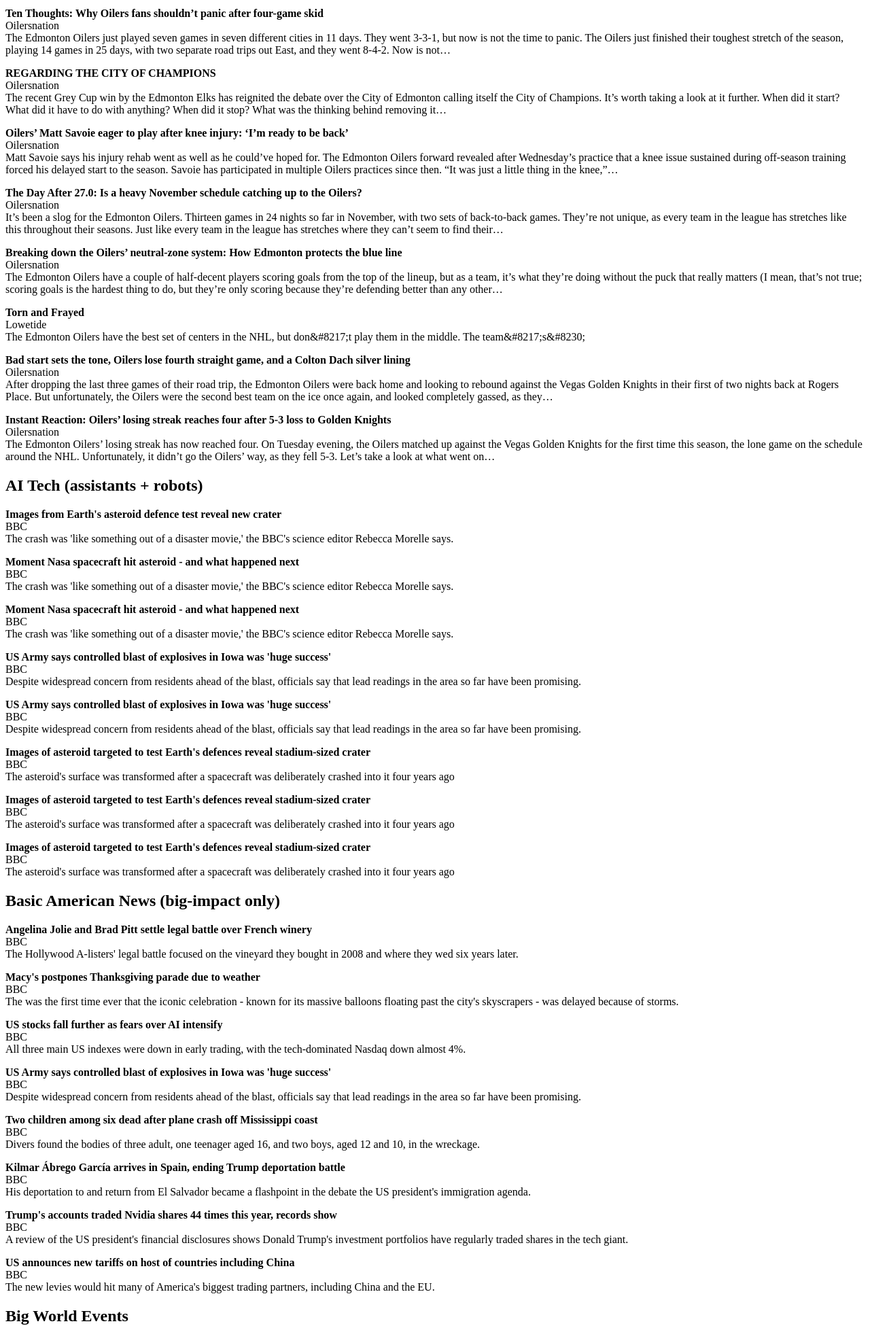
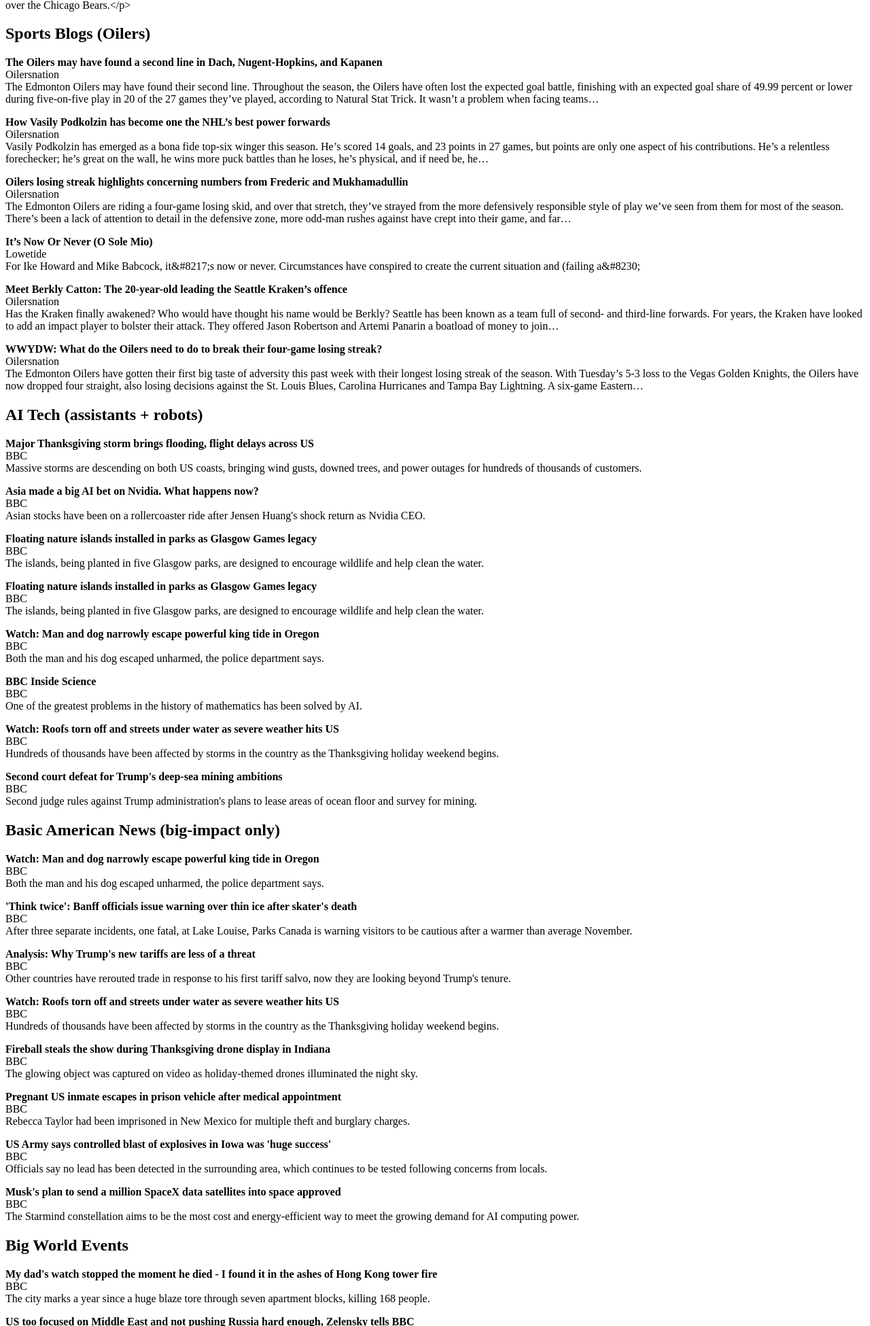
Before and after one commit to ldorchester/doomscroll-briefing, a plain HTML site: page index.html in a window 1280 px wide. Shown: the part 849-2800 px from the top of the page at 68% size. Drawn offline with Linux system fonts and the light colour scheme.

Commit message:
Daily briefing update

```diff
--- a/index.html
+++ b/index.html
@@ -7,55 +7,53 @@
 </head>
 <body>
 <h1>Doomscroll Briefing</h1>
-<p>Wednesday, November 25, 2026 • New since: Tue 05:29 PM → Wed 05:29 PM (America/Edmonton)</p>
+<p>Thursday, November 26, 2026 • New since: Wed 05:34 PM → Thu 05:34 PM (America/Edmonton)</p>
 
 <h2>Canada News</h2>
 <p>No new items since last send.</p>
 <h2>Sports (Oilers + NHL — real news)</h2>
-<p><strong>Canada’s Buchanan scores opener for Villarreal in Champions League</strong><br>Sportsnet<br>&lt;p&gt;Watch as Canadian forward Tajon Buchanan opens the scoring for Villarreal against Slavia Prague in the Champions League group stage.&lt;/p&gt;</p>
-<p><strong>76ers’ Jaylen Brown exits vs. Heat with hamstring injury</strong><br>Sportsnet<br>&lt;p&gt;Forward Jaylen Brown exited Wednesday&amp;#8217;s showdown against the Miami Heat after suffering a hamstring injury, it was announced on the broadcast. &lt;/p&gt;</p>
-<p><strong>Report: Tigers, Kevin Gausman agree to one-year, $25M deal</strong><br>Sportsnet<br>&lt;p&gt;The veteran right-hander agreed to a one-year, $25-million deal with the Tigers on Wednesday, according to ESPN&amp;#8217;s Jeff Passan.&lt;/p&gt;</p>
-<p><strong>Steelers’ Head Coach McCarthy addresses the release of QB Rodgers</strong><br>Sportsnet<br>&lt;p&gt;Watch as Pittsburgh Steelers Head Coach Mike McCarthy discusses the comments and accusations made by QB Aaron Rodgers, and how the Steelers plan to move forward at the QB position. &lt;/p&gt;</p>
-<p><strong>76ers’ James puts on a shooting clinic from deep against Heat</strong><br>Sportsnet<br>&lt;p&gt;76ers&amp;#8217; LeBron James caught fire from beyond the arc in the second quarter against the Heat, knocking down a trio of impressive three-pointers, including some from deep.&lt;/p&gt;</p>
-<p><strong>Cubs’ Pete Crow-Armstrong to receive a record in pre-arbitration bonus pool</strong><br>Sportsnet<br></p>
-<p><strong>Mets officially announce Tarik Skubal signing</strong><br>Sportsnet<br></p>
-<p><strong>Maple Leafs Notebook: Marchenko ready, McKenna’s ice time, Bobrovsky’s reset</strong><br>Sportsnet<br>&lt;p&gt;Kirill Marchenko is poised to make his return to the Maple Leafs lineup, giving the team a much-needed offensive boost, plus rookie Gavin McKenna continues to adjust to his evolving role, and Sergei Bobrovsky looks set to get back between the pipes.&lt;/p&gt;</p>
+<p><strong>Eagles’ Milton shows off arm for absurd touchdown catch by Smith</strong><br>Sportsnet<br>&lt;p&gt;Watch as Philadelphia Eagles quarterback Joe Milton launches a 50-yard throw to DeVonta Smith who catches it in double coverage against the Dallas Cowboys.&lt;/p&gt;</p>
+<p><strong>Cowboys’ Turpin shows off the jets for 31-yard catch and score</strong><br>Sportsnet<br>&lt;p&gt;Watch as Dallas Cowboys receiver KaVontae Turpin catches a Dak Prescott pass and takes it to the house for a 31-yard touchdown against the Philadelphia Eagles.&lt;/p&gt;</p>
+<p><strong>Eagles’ Cooper DeJean ruled out vs. Cowboys with concussion</strong><br>Sportsnet<br>&lt;p&gt;As if quarterback Jalen Hurts being out for the season alongside varying injuries to stars Saquon Barkley and DeVonta Smith over the past month wasn&amp;#8217;t bad enough, the Philadelphia Eagles will now be without one of their top defensive backs for at least a game. &lt;/p&gt;</p>
+<p><strong>European roundup: Bournemouth tops Europa League, AC Milan rallies</strong><br>Sportsnet<br>&lt;p&gt;High-flying Bournemouth extended its winning streak to 10 games by coming from a goal down to defeat Celta Vigo 2-1 in the Europa League despite being reduced to 10 men in Spain on Thursday.&lt;/p&gt;</p>
+<p><strong>Williams and Odunze lead Bears to Thanksgiving comeback over Lions</strong><br>Sportsnet<br>&lt;p&gt;Caleb Williams threw a go-ahead, six-yard touchdown pass to Rome Odunze with three seconds left to give the Chicago Bears their first lead of the game in a 39-35 win over the Detroit Lions on Thursday to break a first-place tie in the NFC North&lt;/p&gt;</p>
+<p><strong>Odunze hauls in pair of clutch TDs as Bears pull off Thanksgiving miracle</strong><br>Sportsnet<br>&lt;p&gt;Watch as the Chicago Bears pull off a seriously impressive comeback against the Detroit Lions on Thanksgiving, as Caleb Williams finds Rome Odunze twice in the final eight minutes of the game to rally back from an 11-point deficit and take the win.&lt;/p&gt;</p>
+<p><strong>NFL Live Tracker: Eagles vs. Cowboys</strong><br>Sportsnet<br></p>
+<p><strong>Lions’ Gibbs rips off 70-yard house call in fourth quarter</strong><br>Sportsnet<br>&lt;p&gt;Watch as Jahmyr Gibbs provides the Detroit Lions with a huge score, finding plenty of room and taking off for the end zone to tally a 70-yard touchdown and give the Lions a two-score lead over the Chicago Bears.&lt;/p&gt;</p>
 <h2>Sports Blogs (Oilers)</h2>
-<p><strong>Ten Thoughts: Why Oilers fans shouldn’t panic after four-game skid</strong><br>Oilersnation<br>The Edmonton Oilers just played seven games in seven different cities in 11 days. They went 3-3-1, but now is not the time to panic. The Oilers just finished their toughest stretch of the season, playing 14 games in 25 days, with two separate road trips out East, and they went 8-4-2. Now is not…</p>
-<p><strong>REGARDING THE CITY OF CHAMPIONS</strong><br>Oilersnation<br>The recent Grey Cup win by the Edmonton Elks has reignited the debate over the City of Edmonton calling itself the City of Champions. It’s worth taking a look at it further. When did it start? What did it have to do with anything? When did it stop? What was the thinking behind removing it…</p>
-<p><strong>Oilers’ Matt Savoie eager to play after knee injury: ‘I’m ready to be back’</strong><br>Oilersnation<br>Matt Savoie says his injury rehab went as well as he could’ve hoped for. The Edmonton Oilers forward revealed after Wednesday’s practice that a knee issue sustained during off-season training forced his delayed start to the season. Savoie has participated in multiple Oilers practices since then. “It was just a little thing in the knee,”…</p>
-<p><strong>The Day After 27.0: Is a heavy November schedule catching up to the Oilers?</strong><br>Oilersnation<br>It’s been a slog for the Edmonton Oilers. Thirteen games in 24 nights so far in November, with two sets of back-to-back games. They’re not unique, as every team in the league has stretches like this throughout their seasons. Just like every team in the league has stretches where they can’t seem to find their…</p>
-<p><strong>Breaking down the Oilers’ neutral-zone system: How Edmonton protects the blue line</strong><br>Oilersnation<br>The Edmonton Oilers have a couple of half-decent players scoring goals from the top of the lineup, but as a team, it’s what they’re doing without the puck that really matters (I mean, that’s not true; scoring goals is the hardest thing to do, but they’re only scoring because they’re defending better than any other…</p>
-<p><strong>Torn and Frayed</strong><br>Lowetide<br>The Edmonton Oilers have the best set of centers in the NHL, but don&amp;#8217;t play them in the middle. The team&amp;#8217;s&amp;#8230;</p>
-<p><strong>Bad start sets the tone, Oilers lose fourth straight game, and a Colton Dach silver lining</strong><br>Oilersnation<br>After dropping the last three games of their road trip, the Edmonton Oilers were back home and looking to rebound against the Vegas Golden Knights in their first of two nights back at Rogers Place. But unfortunately, the Oilers were the second best team on the ice once again, and looked completely gassed, as they…</p>
-<p><strong>Instant Reaction: Oilers’ losing streak reaches four after 5-3 loss to Golden Knights</strong><br>Oilersnation<br>The Edmonton Oilers’ losing streak has now reached four. On Tuesday evening, the Oilers matched up against the Vegas Golden Knights for the first time this season, the lone game on the schedule around the NHL. Unfortunately, it didn’t go the Oilers’ way, as they fell 5-3. Let’s take a look at what went on…</p>
+<p><strong>The Oilers may have found a second line in Dach, Nugent-Hopkins, and Kapanen</strong><br>Oilersnation<br>The Edmonton Oilers may have found their second line. Throughout the season, the Oilers have often lost the expected goal battle, finishing with an expected goal share of 49.99 percent or lower during five-on-five play in 20 of the 27 games they’ve played, according to Natural Stat Trick. It wasn’t a problem when facing teams…</p>
+<p><strong>How Vasily Podkolzin has become one the NHL’s best power forwards</strong><br>Oilersnation<br>Vasily Podkolzin has emerged as a bona fide top-six winger this season. He’s scored 14 goals, and 23 points in 27 games, but points are only one aspect of his contributions. He’s a relentless forechecker; he’s great on the wall, he wins more puck battles than he loses, he’s physical, and if need be, he…</p>
+<p><strong>Oilers losing streak highlights concerning numbers from Frederic and Mukhamadullin</strong><br>Oilersnation<br>The Edmonton Oilers are riding a four-game losing skid, and over that stretch, they’ve strayed from the more defensively responsible style of play we’ve seen from them for most of the season. There’s been a lack of attention to detail in the defensive zone, more odd-man rushes against have crept into their game, and far…</p>
+<p><strong>It’s Now Or Never (O Sole Mio)</strong><br>Lowetide<br>For Ike Howard and Mike Babcock, it&amp;#8217;s now or never. Circumstances have conspired to create the current situation and (failing a&amp;#8230;</p>
+<p><strong>Meet Berkly Catton: The 20-year-old leading the Seattle Kraken’s offence</strong><br>Oilersnation<br>Has the Kraken finally awakened? Who would have thought his name would be Berkly? Seattle has been known as a team full of second- and third-line forwards. For years, the Kraken have looked to add an impact player to bolster their attack. They offered Jason Robertson and Artemi Panarin a boatload of money to join…</p>
+<p><strong>WWYDW: What do the Oilers need to do to break their four-game losing streak?</strong><br>Oilersnation<br>The Edmonton Oilers have gotten their first big taste of adversity this past week with their longest losing streak of the season. With Tuesday’s 5-3 loss to the Vegas Golden Knights, the Oilers have now dropped four straight, also losing decisions against the St. Louis Blues, Carolina Hurricanes and Tampa Bay Lightning. A six-game Eastern…</p>
 <h2>AI Tech (assistants + robots)</h2>
-<p><strong>Images from Earth&#x27;s asteroid defence test reveal new crater</strong><br>BBC<br>The crash was &#x27;like something out of a disaster movie,&#x27; the BBC&#x27;s science editor Rebecca Morelle says.</p>
-<p><strong>Moment Nasa spacecraft hit asteroid - and what happened next</strong><br>BBC<br>The crash was &#x27;like something out of a disaster movie,&#x27; the BBC&#x27;s science editor Rebecca Morelle says.</p>
-<p><strong>Moment Nasa spacecraft hit asteroid - and what happened next</strong><br>BBC<br>The crash was &#x27;like something out of a disaster movie,&#x27; the BBC&#x27;s science editor Rebecca Morelle says.</p>
-<p><strong>US Army says controlled blast of explosives in Iowa was &#x27;huge success&#x27;</strong><br>BBC<br>Despite widespread concern from residents ahead of the blast, officials say that lead readings in the area so far have been promising.</p>
-<p><strong>US Army says controlled blast of explosives in Iowa was &#x27;huge success&#x27;</strong><br>BBC<br>Despite widespread concern from residents ahead of the blast, officials say that lead readings in the area so far have been promising.</p>
-<p><strong>Images of asteroid targeted to test Earth&#x27;s defences reveal stadium-sized crater</strong><br>BBC<br>The asteroid&#x27;s surface was transformed after a spacecraft was deliberately crashed into it four years ago</p>
-<p><strong>Images of asteroid targeted to test Earth&#x27;s defences reveal stadium-sized crater</strong><br>BBC<br>The asteroid&#x27;s surface was transformed after a spacecraft was deliberately crashed into it four years ago</p>
-<p><strong>Images of asteroid targeted to test Earth&#x27;s defences reveal stadium-sized crater</strong><br>BBC<br>The asteroid&#x27;s surface was transformed after a spacecraft was deliberately crashed into it four years ago</p>
+<p><strong>Major Thanksgiving storm brings flooding, flight delays across US</strong><br>BBC<br>Massive storms are descending on both US coasts, bringing wind gusts, downed trees, and power outages for hundreds of thousands of customers.</p>
+<p><strong>Asia made a big AI bet on Nvidia. What happens now?</strong><br>BBC<br>Asian stocks have been on a rollercoaster ride after Jensen Huang&#x27;s shock return as Nvidia CEO.</p>
+<p><strong>Floating nature islands installed in parks as Glasgow Games legacy</strong><br>BBC<br>The islands, being planted in five Glasgow parks, are designed to encourage wildlife and help clean the water.</p>
+<p><strong>Floating nature islands installed in parks as Glasgow Games legacy</strong><br>BBC<br>The islands, being planted in five Glasgow parks, are designed to encourage wildlife and help clean the water.</p>
+<p><strong>Watch: Man and dog narrowly escape powerful king tide in Oregon</strong><br>BBC<br>Both the man and his dog escaped unharmed, the police department says.</p>
+<p><strong>BBC Inside Science</strong><br>BBC<br>One of the greatest problems in the history of mathematics has been solved by AI.</p>
+<p><strong>Watch: Roofs torn off and streets under water as severe weather hits US</strong><br>BBC<br>Hundreds of thousands have been affected by storms in the country as the Thanksgiving holiday weekend begins.</p>
+<p><strong>Second court defeat for Trump&#x27;s deep-sea mining ambitions</strong><br>BBC<br>Second judge rules against Trump administration&#x27;s plans to lease areas of ocean floor and survey for mining.</p>
 <h2>Basic American News (big-impact only)</h2>
-<p><strong>Angelina Jolie and Brad Pitt settle legal battle over French winery</strong><br>BBC<br>The Hollywood A-listers&#x27; legal battle focused on the vineyard they bought in 2008 and where they wed six years later.</p>
-<p><strong>Macy&#x27;s postpones Thanksgiving parade due to weather</strong><br>BBC<br>The was the first time ever that the iconic celebration - known for its massive balloons floating past the city&#x27;s skyscrapers - was delayed because of storms.</p>
-<p><strong>US stocks fall further as fears over AI intensify</strong><br>BBC<br>All three main US indexes were down in early trading, with the tech-dominated Nasdaq down almost 4%.</p>
-<p><strong>US Army says controlled blast of explosives in Iowa was &#x27;huge success&#x27;</strong><br>BBC<br>Despite widespread concern from residents ahead of the blast, officials say that lead readings in the area so far have been promising.</p>
-<p><strong>Two children among six dead after plane crash off Mississippi coast</strong><br>BBC<br>Divers found the bodies of three adult, one teenager aged 16, and two boys, aged 12 and 10, in the wreckage.</p>
-<p><strong>Kilmar Ábrego García arrives in Spain, ending Trump deportation battle</strong><br>BBC<br>His deportation to and return from El Salvador became a flashpoint in the debate the US president&#x27;s immigration agenda.</p>
-<p><strong>Trump&#x27;s accounts traded Nvidia shares 44 times this year, records show</strong><br>BBC<br>A review of the US president&#x27;s financial disclosures shows Donald Trump&#x27;s investment portfolios have regularly traded shares in the tech giant.</p>
-<p><strong>US announces new tariffs on host of countries including China</strong><br>BBC<br>The new levies would hit many of America&#x27;s biggest trading partners, including China and the EU.</p>
+<p><strong>Watch: Man and dog narrowly escape powerful king tide in Oregon</strong><br>BBC<br>Both the man and his dog escaped unharmed, the police department says.</p>
+<p><strong>&#x27;Think twice&#x27;: Banff officials issue warning over thin ice after skater&#x27;s death</strong><br>BBC<br>After three separate incidents, one fatal, at Lake Louise, Parks Canada is warning visitors to be cautious after a warmer than average November.</p>
+<p><strong>Analysis: Why Trump&#x27;s new tariffs are less of a threat</strong><br>BBC<br>Other countries have rerouted trade in response to his first tariff salvo, now they are looking beyond Trump&#x27;s tenure.</p>
+<p><strong>Watch: Roofs torn off and streets under water as severe weather hits US</strong><br>BBC<br>Hundreds of thousands have been affected by storms in the country as the Thanksgiving holiday weekend begins.</p>
+<p><strong>Fireball steals the show during Thanksgiving drone display in Indiana</strong><br>BBC<br>The glowing object was captured on video as holiday-themed drones illuminated the night sky.</p>
+<p><strong>Pregnant US inmate escapes in prison vehicle after medical appointment</strong><br>BBC<br>Rebecca Taylor had been imprisoned in New Mexico for multiple theft and burglary charges.</p>
+<p><strong>US Army says controlled blast of explosives in Iowa was &#x27;huge success&#x27;</strong><br>BBC<br>Officials say no lead has been detected in the surrounding area, which continues to be tested following concerns from locals.</p>
+<p><strong>Musk&#x27;s plan to send a million SpaceX data satellites into space approved</strong><br>BBC<br>The Starmind constellation aims to be the most cost and energy-efficient way to meet the growing demand for AI computing power.</p>
 <h2>Big World Events</h2>
-<p><strong>Thirty-one killed in massive fire as fuel tanker crashes on Cairo highway</strong><br>BBC<br>Another 21 are injured after the tanker reportedly overturns on a busy ring road in the Egyptian capital.</p>
-<p><strong>North Korea expels Swiss diplomat in sanctions row</strong><br>BBC<br>Swiss officials said relations would be kept through North Korea&#x27;s embassy in Bern, and its own embassy in Beijing.</p>
-<p><strong>US stocks fall further as fears over AI intensify</strong><br>BBC<br>All three main US indexes were down in early trading, with the tech-dominated Nasdaq down almost 4%.</p>
-<p><strong>US Army says controlled blast of explosives in Iowa was &#x27;huge success&#x27;</strong><br>BBC<br>Despite widespread concern from residents ahead of the blast, officials say that lead readings in the area so far have been promising.</p>
-<p><strong>Israeli judges recommend dropping most serious charges against Netanyahu</strong><br>BBC<br>The Israeli PM says his trial should end after judges said there was little chance of conviction in one of three cases.</p>
-<p><strong>Two children among six dead after plane crash off Mississippi coast</strong><br>BBC<br>Divers found the bodies of three adult, one teenager aged 16, and two boys, aged 12 and 10, in the wreckage.</p>
-<p><strong>Colombian police storm supermarket to free 76 held hostage for 17 hours</strong><br>BBC<br>One gunman was killed after what the country&#x27;s president described as a robbery of a cash-laden armoured car gone wrong.</p>
-<p><strong>Images of asteroid targeted to test Earth&#x27;s defences reveal stadium-sized crater</strong><br>BBC<br>The asteroid&#x27;s surface was transformed after a spacecraft was deliberately crashed into it four years ago</p>
+<p><strong>My dad&#x27;s watch stopped the moment he died - I found it in the ashes of Hong Kong tower fire</strong><br>BBC<br>The city marks a year since a huge blaze tore through seven apartment blocks, killing 168 people.</p>
+<p><strong>US too focused on Middle East and not pushing Russia hard enough, Zelensky tells BBC</strong><br>BBC<br>Ukraine&#x27;s president voices frustration with US and says it is &quot;strange&quot; Trump has described Vladimir Putin as a friend.</p>
+<p><strong>Zelensky questions &#x27;strange&#x27; Trump-Putin friendship in BBC interview</strong><br>BBC<br>The Ukrainian president tells the BBC that Russia&#x27;s Vladimir Putin should not be treated as a friend.</p>
+<p><strong>Diesel tanker carrying up to 7,000 tonnes capsizes near Ibiza, killing one</strong><br>BBC<br>The possible environmental damage is still being assessed by Spain&#x27;s sea rescue service.</p>
+<p><strong>Two Italians killed in strike in Kuwait, as Iran denies responsibility</strong><br>BBC<br>The pair were technicians for German company Rheinmetall, according to Italy&#x27;s foreign ministry.</p>
+<p><strong>Watch: Roofs torn off and streets under water as severe weather hits US</strong><br>BBC<br>Hundreds of thousands have been affected by storms in the country as the Thanksgiving holiday weekend begins.</p>
+<p><strong>Nine injured, three critically, after Bangkok oil refinery explosion</strong><br>BBC<br>Black smoke could be seen across Bangkok&#x27;s skyline after the blast, as officials urged residents to leave the area.</p>
+<p><strong>New UK-EU treaty has 10-year termination clause</strong><br>BBC<br>Text of the treaties was published this afternoon, alongside legislation designed to enact the bulk of the deal.</p>
 <h2>One Positive Story</h2>
-<p><strong>Detectives Recover 13th Century Sculpture Stolen by Notorious ‘Gentleman Thief’ Erik the Belgian</strong><br>Good News Network<br>&lt;p&gt;Another of the infamous gentleman art thief &amp;#8220;Erik the Belgian&amp;#8217;s&amp;#8221; heists have been solved. For nearly half a century, a 13th-century carving of the Virgin Mary sat in a Spanish police database as an unsolved case. The Romanesque sculpture vanished in 1979 from the Church of San Pedro de Meoz, a small parish in Navarre, [&amp;#8230;]&lt;/p&gt; &lt;p&gt;The post &lt;a href=&quot;https://www.goodnewsnetwork.org/detectives-recover-13th-century-sculpture-stolen-by-notorious-gentleman-thief-erik-the-belgian/&quot;&gt;Detectives Recover 13th Century Sculpture Stolen by Notorious ‘Gentleman Thief’ Erik the Belgian&lt;/a&gt; appeared first on &lt;a href=&quot;https://www.goodnewsnetwork.org&quot;&gt;Good News Network&lt;/a&gt;.&lt;/p&gt;</p>
+<p><strong>Town Rewards a Woman Whose Thanksgiving Meal Feeds Thousands with a New Car</strong><br>Good News Network<br>&lt;p&gt;After 37 years of eating Gloria Kennard&amp;#8217;s Thanksgiving dinners, a Texas community was hungry to return the kindness. The devout woman cooks for 2,000 people every year, but as she prepared for this year&amp;#8217;s Turkey Day, the town was busy raising over $27,000 to buy &amp;#8220;Miss Gloria&amp;#8221; a new car. &amp;#8220;Thank you so very much, [&amp;#8230;]&lt;/p&gt; &lt;p&gt;The post &lt;a href=&quot;https://www.goodnewsnetwork.org/town-rewards-a-woman-whose-thanksgiving-meal-feeds-thousands-with-a-new-car/&quot;&gt;Town Rewards a Woman Whose Thanksgiving Meal Feeds Thousands with a New Car&lt;/a&gt; appeared first on &lt;a href=&quot;https://www.goodnewsnetwork.org&quot;&gt;Good News Network&lt;/a&gt;.&lt;/p&gt;</p>
 </body></html>
```
